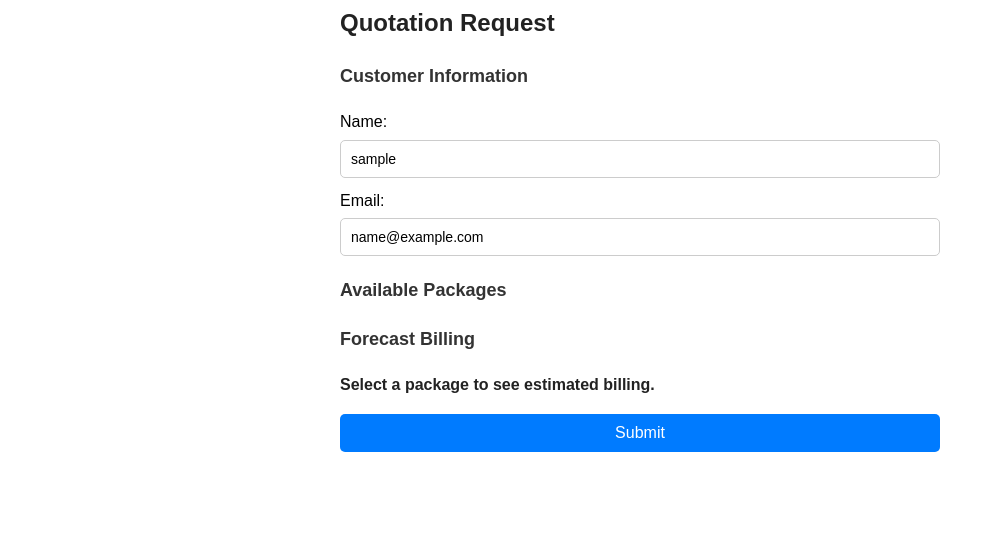
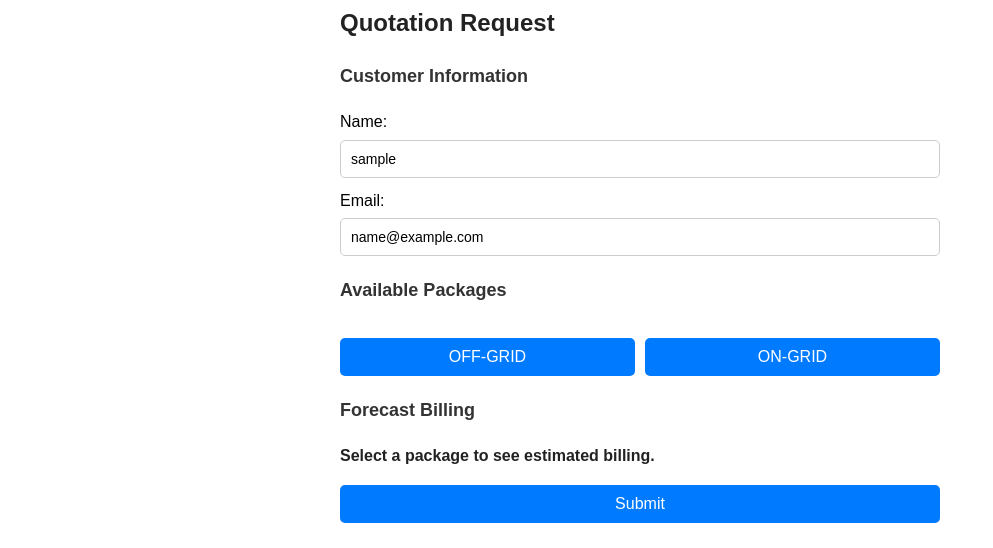
Before and after one commit to sm4rtlayer/invoice, a plain HTML site: page quotationBillingFinal.html in a window 1280 px wide. Shown: the part 260-808 px from the top of the page, without its empty margins (0-993 px from the left). Drawn offline with Linux system fonts and the light colour scheme; sample sign-in values are in the browser's storage.

Commit message:
Update quotation.css
dsa

```diff
--- a/quotation.css
+++ b/quotation.css
@@ -60,7 +60,10 @@
 
 /* Package Selection Buttons */
 .package-buttons {
-  display: none;
+    display: flex;
+  justify-content: space-between;
+  gap: 10px;
+  margin-bottom: 15px;
 }
 
 .package-buttons buttonOngrid {
```
